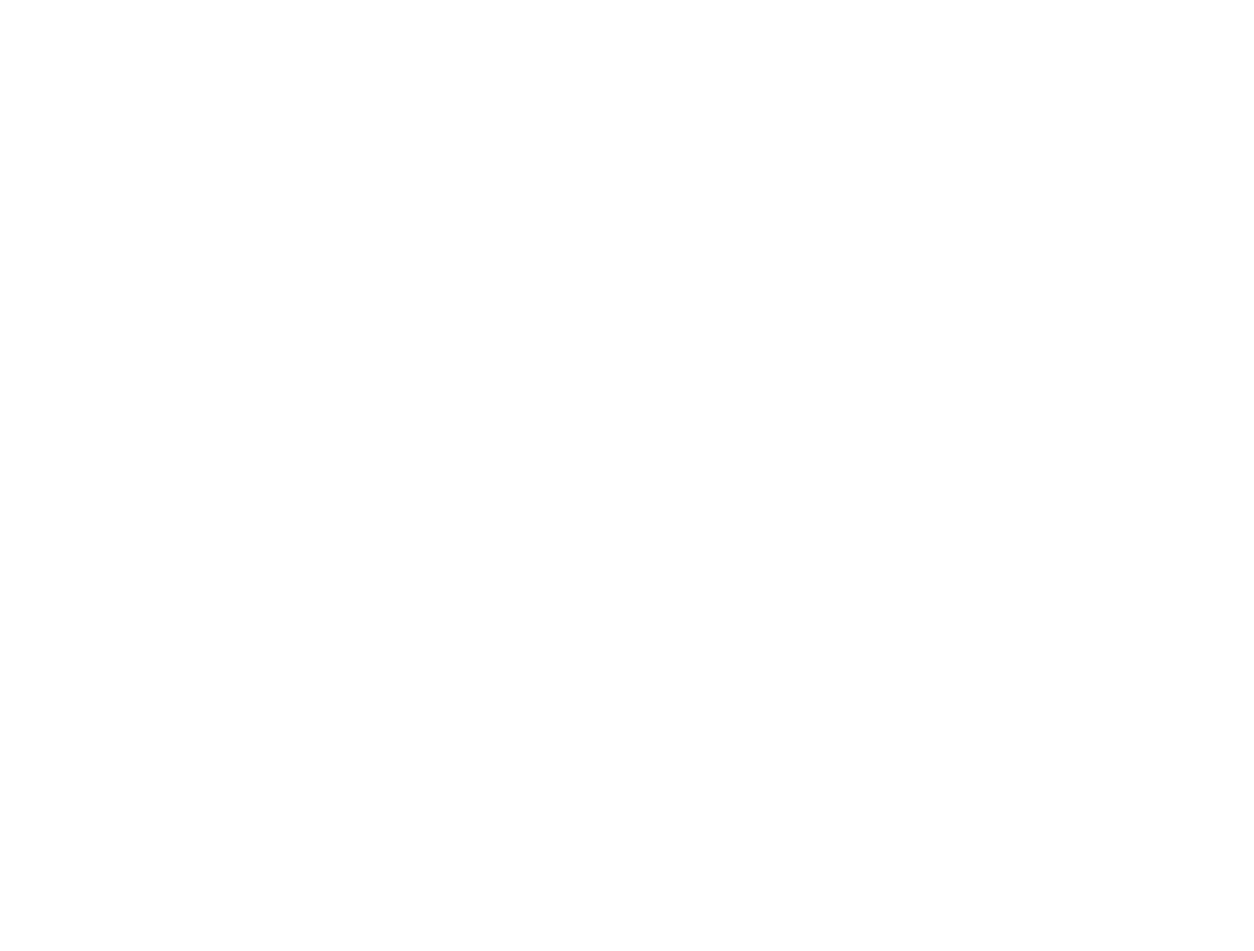
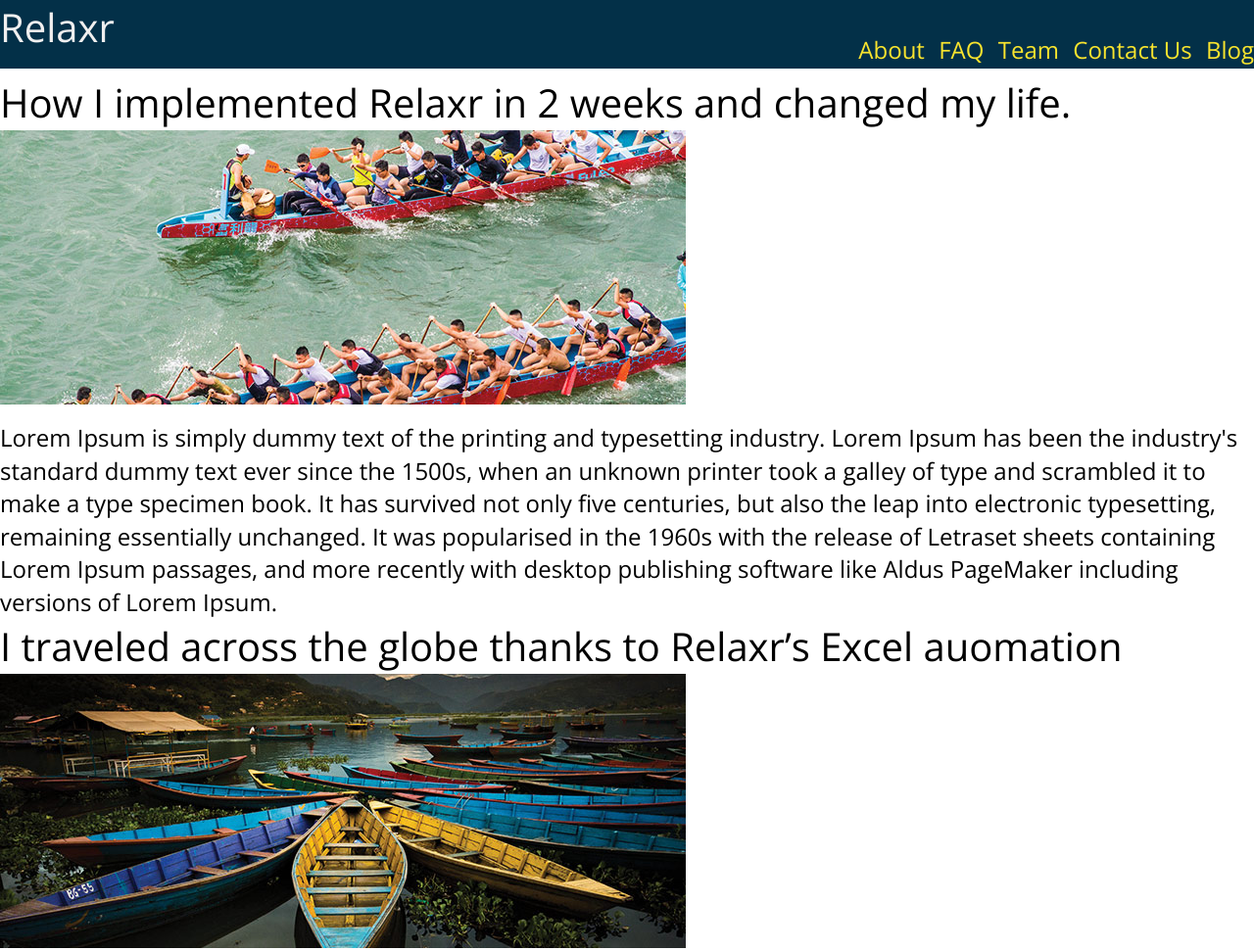
Before and after one commit to nina-bayatti/fewd1121, a plain HTML site: page class05/relaxr/index.html in a window 1280 px wide. Shown: the top 971 px of the page at 98% size. Before the commit the page ends 800 px from the top, so only its background shows below. Drawn offline with nearby package versions, Linux system fonts and the light colour scheme.

Commit message:
Working on HW

```diff
--- a/class05/relaxr/css/style.css
+++ b/class05/relaxr/css/style.css
@@ -35,8 +35,16 @@ body {
   font-size: 55px;
   line-height: 1.4;
   font-family: 'Open Sans', sans-serif;
+  background color: #f0efef;
 }
-
+h2 {
+  font-size: 40px;
+  font-weight: 600px;
+}
+.post-entry p {
+  font-size: 24px;
+  font-weight: 300px;
+}
 
 /******************************************
 /* LAYOUT
@@ -49,13 +57,30 @@ body {
 }
 
 header {
-
+  background-color: #033048;
+  height: 70px;
 }
-
-footer {
-
+.logo {
+  color: #f0efef;
+  font-weight: 800px;
+  font-size: 40px;
+  float: left;
 }
-
+nav a {
+  color: #f9e42e;
+  text-decoration: none;
+  font-weight: 600px;
+  font-size: 24px;
+}
+nav li {
+  display: inline-block;
+}
+nav {
+  float: right;
+}
+.blog-posts {
+  clear: both;
+}
 /******************************************
 /* ADDITIONAL STYLES
 /*******************************************/
--- a/class05/relaxr/index.html
+++ b/class05/relaxr/index.html
@@ -4,9 +4,34 @@
 	<title>RELAXR</title>
 
 	<link href='https://fonts.googleapis.com/css?family=Open+Sans:300,600,800' rel='stylesheet' type='text/css'>
-		<link rel="stylesheet" href="css/reset.css">
-		<link rel="stylesheet" href="css/style.css">
+	<link rel="stylesheet" type="text/css" href="css/reset.css">
+	<link rel="stylesheet" type="text/css" href="css/style.css">
 </head>
 <body>
+	<header>
+		<h1 class="logo">Relaxr</h1>
+		<nav>
+			<ul>
+				<li><a href="#">About</a></li>
+				<li><a href="#">FAQ</a></li>
+				<li><a href="#">Team</a></li>
+				<li><a href="#">Contact Us</a></li>
+				<li><a href="#">Blog</a></li>
+			</ul>
+		</nav>
+	</header>
+	<div class="blog-posts clearfix">
+		<div class="post-entry">
+			<h2>How I implemented Relaxr in 2 weeks and changed my life.</h2>
+			<img src="images/blog_photo1.jpg" alt="kayaking">
+			<p>Lorem Ipsum is simply dummy text of the printing and typesetting industry. Lorem Ipsum has been the industry's standard dummy text ever since the 1500s, when an unknown printer took a galley of type and scrambled it to make a type specimen book. It has survived not only five centuries, but also the leap into electronic typesetting, remaining essentially unchanged. It was popularised in the 1960s with the release of Letraset sheets containing Lorem Ipsum passages, and more recently with desktop publishing software like Aldus PageMaker including versions of Lorem Ipsum.</p>
+		</div>
+		<div class="post-entry">
+			<h2>I traveled across the globe thanks to Relaxr’s Excel auomation</h2>
+			<img src="images/blog_photo2.jpg" alt="boats">
+			<p>Lorem Ipsum is simply dummy text of the printing and typesetting industry. Lorem Ipsum has been the industry's standard dummy text ever since the 1500s, when an unknown printer took a galley of type and scrambled it to make a type specimen book. It has survived not only five centuries, but also the leap into electronic typesetting, remaining essentially unchanged. It was popularised in the 1960s with the release of Letraset sheets containing Lorem Ipsum passages, and more recently with desktop publishing software like Aldus PageMaker including versions of Lorem Ipsum.</p>
+		</div>
+	</div>
+</div>
 </body>
 </html>
```
Also changed, not shown: 2 other files. Lines whose indentation alone changed are shown as unchanged.
